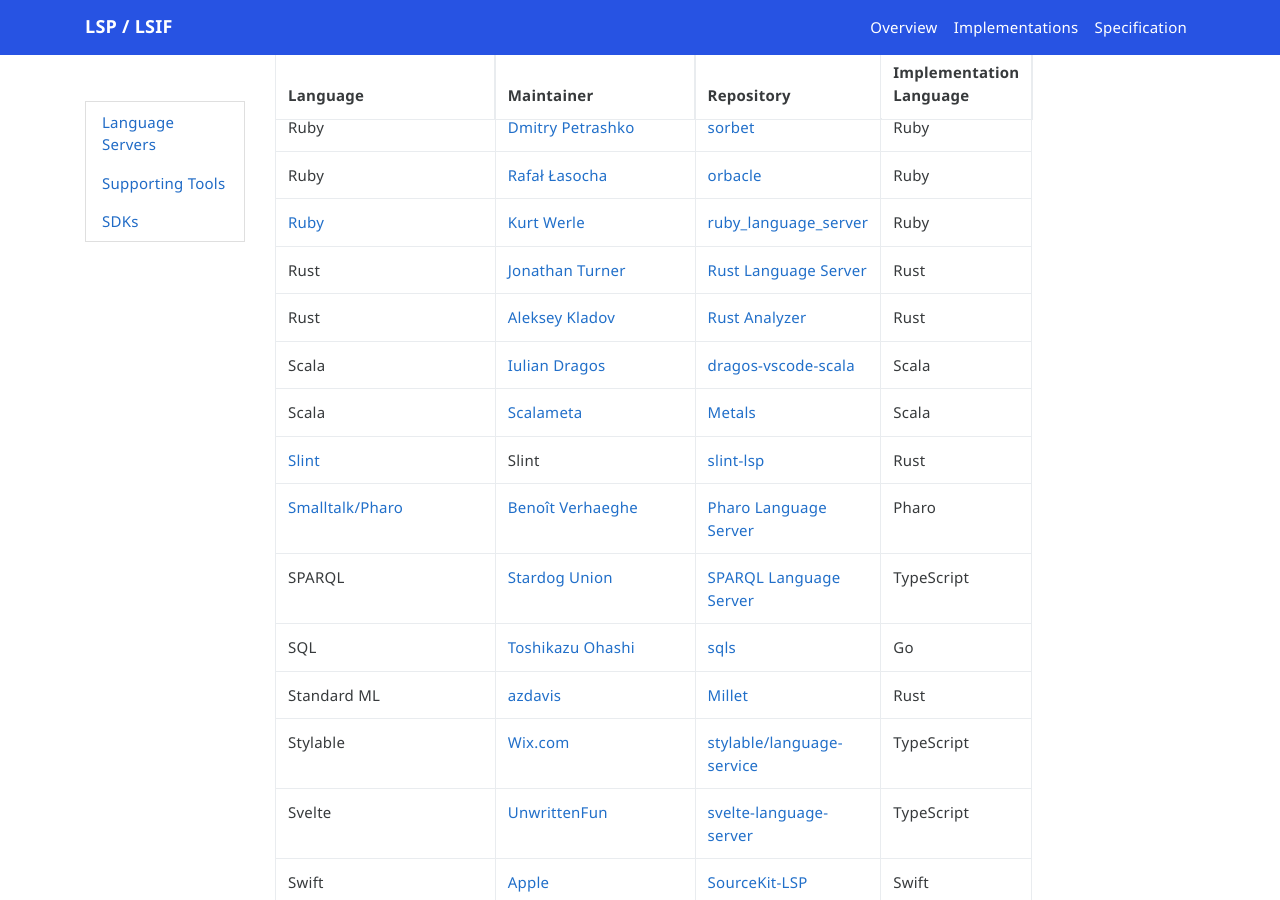
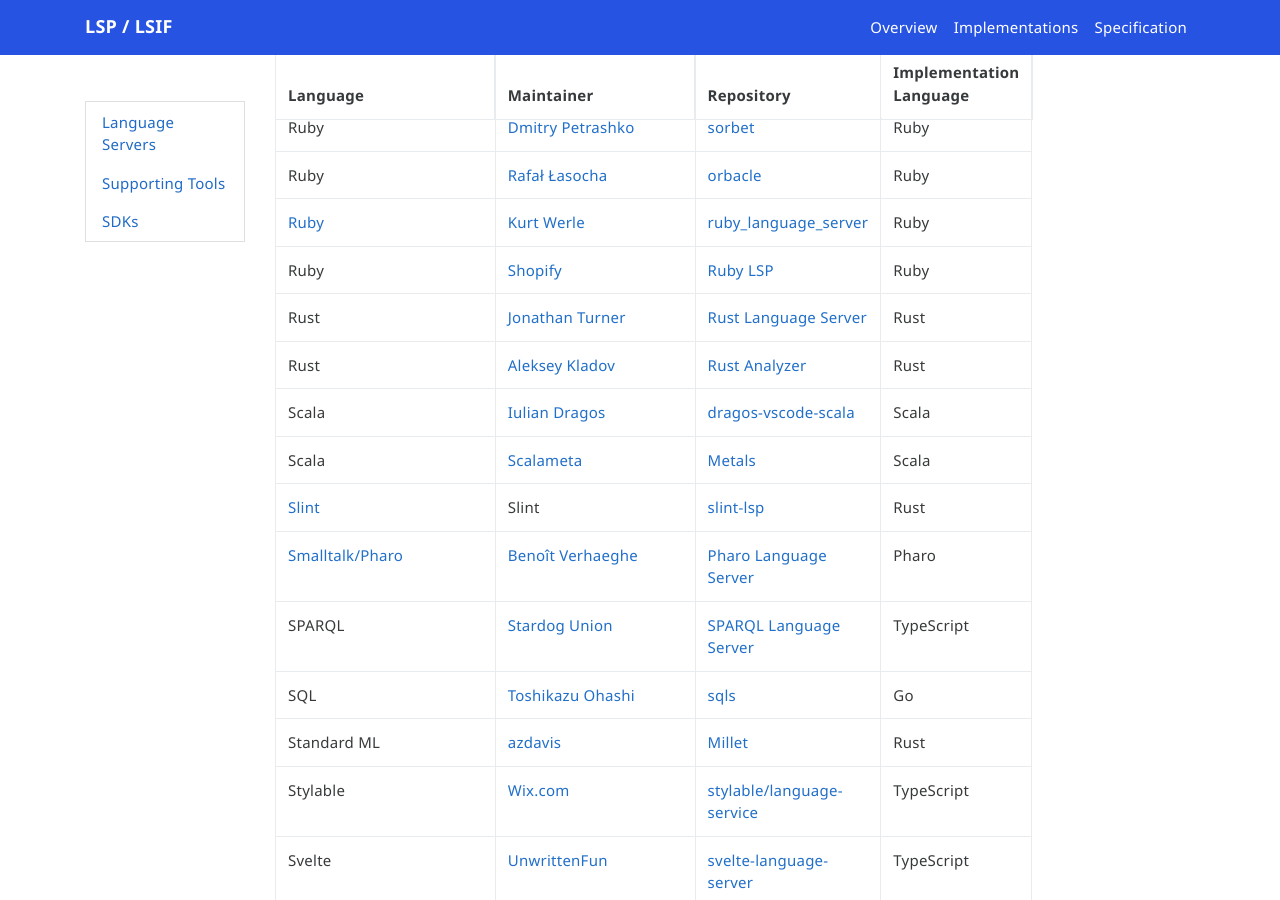
Before and after one commit to microsoft/language-server-protocol, a Jekyll site: the page built from _implementors/servers.md, in a window 1280 px wide and 900 px high, scrolled down 8465 px. Built offline with Jekyll 4.4.1, drawn with Linux system fonts in a browser that asks for light colours; nearby versions of some CDN libraries; comment, search, counter and statistics services are not loaded.

Commit message:
Add the Ruby LSP to the list of implementations (#1547)

```diff
--- a/_implementors/servers.md
+++ b/_implementors/servers.md
@@ -157,6 +157,7 @@
 | Ruby | [Dmitry Petrashko](https://github.com/DarkDimius) | [sorbet](https://github.com/sorbet/sorbet) | Ruby |
 | Ruby | [Rafał Łasocha](https://github.com/swistak35) | [orbacle](https://github.com/swistak35/orbacle) | Ruby |
 | [Ruby](https://www.ruby-lang.org/en/) | [Kurt Werle](https://github.com/kwerle/) | [ruby_language_server](https://github.com/kwerle/ruby_language_server) | Ruby |
+| Ruby | [Shopify](https://github.com/Shopify) | [Ruby LSP](https://github.com/Shopify/ruby-lsp) | Ruby |
 | Rust | [Jonathan Turner](https://github.com/jonathandturner) | [Rust Language Server](https://github.com/rust-lang-nursery/rls) | Rust |
 | Rust | [Aleksey Kladov](https://github.com/matklad) | [Rust Analyzer](https://github.com/rust-analyzer/rust-analyzer) | Rust |
 | Scala | [Iulian Dragos](https://github.com/dragos) | [dragos-vscode-scala](https://github.com/dragos/dragos-vscode-scala) | Scala |
```
